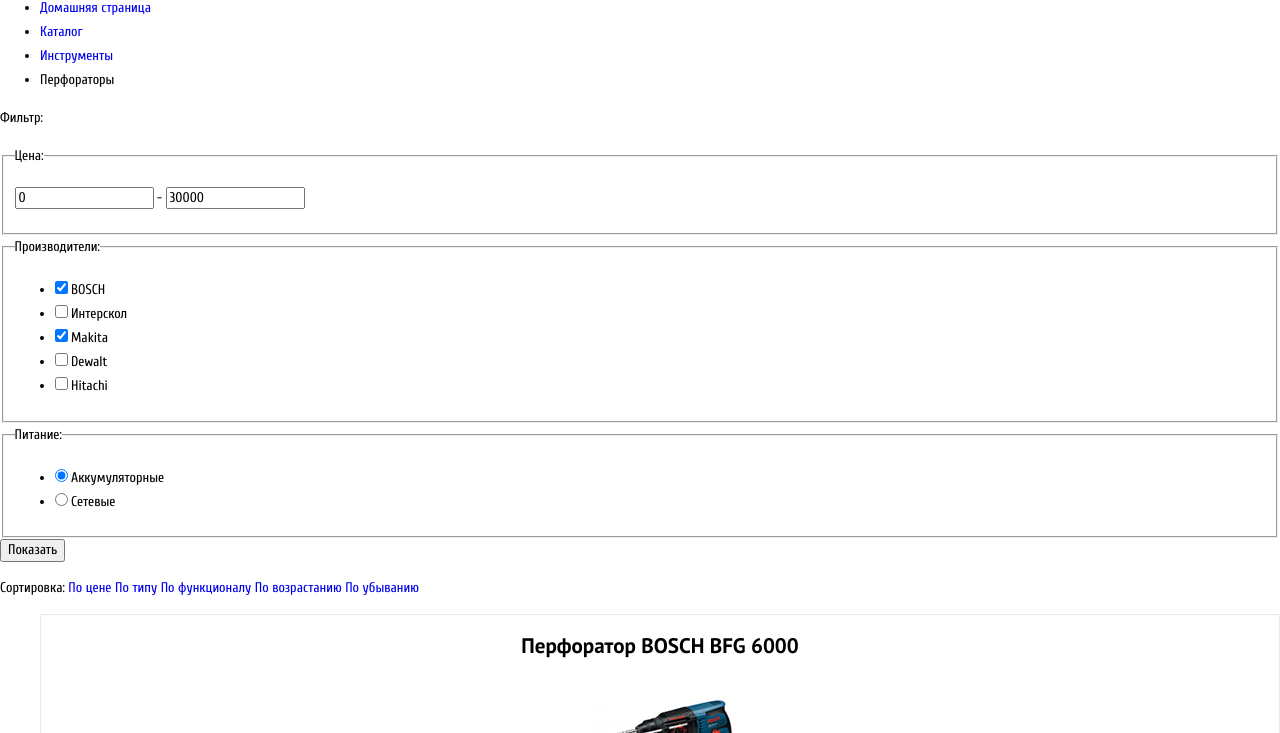
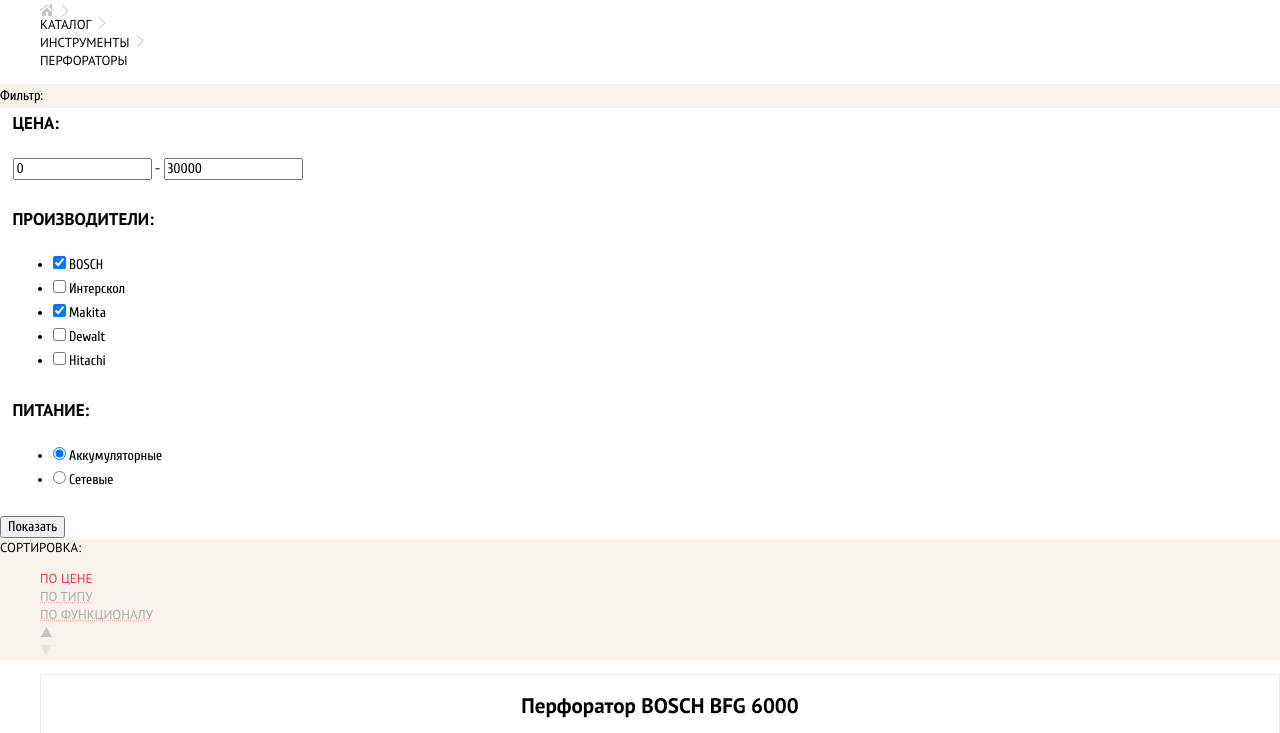
Before and after one commit to skoropeya/1088445-technomart-31, a plain HTML site: page catalog.html in a window 1280 px wide. Shown: the part 615-1348 px from the top of the page. Drawn offline with Linux system fonts and the light colour scheme.

Commit message:
Частично стилизация catalog.html

```diff
--- a/catalog.html
+++ b/catalog.html
@@ -79,16 +79,16 @@
     <main class="page-catalog container">
         <h1>Перфораторы</h1>
         <ul class="bread-crumbs">
-            <li class="bread-crumbs-item"><a href="index.html">Домашняя страница</a></li>
+            <li class="bread-crumbs-item bread-crumbs-home"><a href="index.html"><span class="visually-hidden">Домашняя страница</span></a></li>
             <li class="bread-crumbs-item"><a href="blank.html">Каталог</a></li>
             <li class="bread-crumbs-item"><a href="blank.html">Инструменты</a></li>
-            <li class="bread-crumbs-item"><a>Перфораторы</a></li>
+            <li class="bread-crumbs-item bread-crumbs-current"><a>Перфораторы</a></li>
         </ul>
 
 
         <section class="filters">
             <h2 class="visually-hidden">Список фильтров</h2>
-            <p>Фильтр:</p>
+            <div class="filters-title">Фильтр:</div>
             <form action="https://echo.htmlacademy.ru" method="get" class="form-filters">
                 <fieldset class="filter-price">
                     <legend>Цена:</legend>
@@ -157,14 +157,36 @@
 
         <section class="main-goods-catalog">
             <h2 class="visually-hidden">Список товаров</h2>
-            <p class="main-goods-catalog-sort">
-                <span>Сортировка:</span>
-                <a href="#" class="sorting-attribute">По цене</a>
-                <a href="#" class="sorting-attribute">По типу</a>
-                <a href="#" class="sorting-attribute">По функционалу</a>
-                <a href="#" class="sorting-attribute sorting-attribute-img">По возрастанию</a>
-                <a href="#" class="sorting-attribute sorting-attribute-img">По убыванию</a>
-            </p>
+            <div class="goods-catalog-sort">
+                <span class="catalog-sort-title">Сортировка:</span>
+                <ul class="sorting-attributes">
+                  <li class="sorting-attribute-price sorting-attribute-active">
+                    <a href="#">По цене</a>
+                  </li>
+                  <li class="sorting-attribute-type">
+                    <a href="#">По типу</a>
+                  </li>
+                  <li class="sorting-attribute-function">
+                    <a href="#">По функционалу</a>
+                  </li>
+                  <li class="sorting-attribute-up sorting-attribute-active">
+                    <a href="#">
+                      <span class="visually-hidden">По возрастанию</span>
+                      <svg width="12" height="10" viewBox="0 0 12 10" fill="none" xmlns="http://www.w3.org/2000/svg" class="sorting-arrow-up">
+                        <path d="M5.66241 10L0.162415 0H11.1624" fill="#C5C5C5"/>
+                      </svg>
+                    </a>
+                  </li>
+                  <li class="sorting-attribute-down">
+                    <a href="#">
+                      <span class="visually-hidden">По убыванию</span>
+                      <svg width="12" height="10" viewBox="0 0 12 10" fill="none" xmlns="http://www.w3.org/2000/svg" class="sorting-arrow-down">
+                        <path d="M5.66241 10L0.162415 0H11.1624" fill="#C5C5C5"/>
+                      </svg>
+                    </a>
+                  </li>
+                </ul>
+            </div>
 
             <ul class="goods-list">
                 <li class="good-item">
--- a/css/style.css
+++ b/css/style.css
@@ -66,7 +66,7 @@
   --green-shadow: #367315;         /* тень зеленой кнопки */
   --green-hover: #5FBB2D;
   --green-active: #518534;
-  --basic-background: #F1F5F7;    /* фон хедера, сервисов и т.д. */
+  --basic-background: #F1F5F7;    /* фон хедера, top-footer, сервисов и т.д. */
   --basic-title: #F9F5F0;       /* фон заголовков */
   --sort-filters: #F7F3EC;     /* фон фильтров, кнопок сортровки */
   --border-btn-white: #E5E5E5;  /* обводка белых кнопок в каталоге */
@@ -74,7 +74,6 @@
   --basic-greylight: #C5C5C5;   /* пользовательское меню при клике */
   --active-blue: #1D2739;       /* активный пункт меню в хедере */
   --address-grey: #F3F7F9;        /* текст адреса в top-footer */
-  --light-grey: #F1F5F7;        /*  меню в top-footer */
   --socials-btn: #212A3A;       /* фон для ссылки на соцсети */
   --border-card: #EAEAEA;          /* граница карточки товара/брэнда */
   --del-text: #A9A9A9;          /* текст старая цена, форма обратной связи */
@@ -407,7 +406,7 @@
   list-style: none;
 }
 .footer-nav-list-top a {
-  color: var(--light-grey);
+  color: var(--basic-background);
 }
 
 .footer-nav-list-bottom a{
@@ -768,3 +767,124 @@
 .submit-wrapper {
   background-color: var(--another-grey);
 }
+
+/* CATALOG */
+
+.page-catalog h1{
+  font-size: 30px;
+  line-height: 30px;
+  font-weight: normal;
+  text-transform: uppercase;
+  color: var(--basic-grey);
+  text-align: left;
+  background-color: var(--basic-background);
+}
+
+/* BREAD-CRUMBS */
+
+.bread-crumbs {
+  list-style: none;
+}
+.bread-crumbs-item {
+  font-family: "PT Sans", "Arial", sans-serif;
+  font-size: 13px;
+  line-height: 18px;
+  text-transform: uppercase;
+  color: var(--basic-black);
+}
+.bread-crumbs-item a {
+  position: relative;
+  color: inherit;
+  /* паддинг добавляем. чтобы было видно стрелочки, потом скорректировать */
+  padding-right: 15px;
+}
+.bread-crumbs-home a {
+  display: block;
+  width: 14px;
+  height: 12px;
+  background-image: url("../img/icon/icon-home.svg");
+  background-position: left center;
+  background-repeat: no-repeat;
+}
+.bread-crumbs-item a::after {
+  content: "";
+  position: absolute;
+  top: 0px;
+  right: 0px;
+  width: 8px;
+  height: 14px;
+  background-image: url("../img/icon/icon-right-small.svg");
+  background-repeat: no-repeat;
+}
+.bread-crumbs-current a::after{
+  background: none;
+}
+
+/* section FILTERS */
+.filters-title {
+  background-color: var(--sort-filters);
+}
+.form-filters fieldset {
+  border: none;
+}
+.filter-price legend,
+.filter-brand legend,
+.filter-power-supply legend {
+  font-family: "PT Sans", "Arial", sans-serif;
+  font-weight: bold;
+  font-size: 17px;
+  line-height: 30px;
+  text-transform: uppercase;
+  color: var(--basic-black);
+}
+
+/* section MAIN-GOODS-CATALOG */
+/* div сортировки */
+.goods-catalog-sort {
+  font-family: "PT Sans", "Arial", sans-serif;
+  font-size: 13px;
+  line-height: 18px;
+  text-transform: uppercase;
+  color: var(--basic-black);
+  background-color: var(--sort-filters);
+}
+.sorting-attributes {
+  list-style: none;
+}
+.sorting-attributes a {
+  font: inherit;
+  color: inherit;
+  text-decoration: underline;
+  text-decoration-style: dotted;
+  text-decoration-color: var(--basic-red);
+  opacity: 0.3;
+}
+.sorting-attributes a:hover,
+.sorting-attributes a:focus {
+  opacity: 1;
+  text-decoration-style: solid;
+}
+/* нужно прописывать стиль для :active или только для класса active? */
+.sorting-attributes a:active {
+  color: var(--basic-red);
+  opacity: 1;
+  text-decoration: none;
+}
+.sorting-attribute-active a {
+  color: var(--basic-red);
+  opacity: 1;
+  text-decoration: none;
+}
+.sorting-attribute-up .sorting-arrow-up {
+  transform: rotate(180deg);
+}
+.sorting-attribute-up .sorting-arrow-up path,
+.sorting-attribute-down .sorting-arrow-down path {
+  fill: var(--basic-greylight);
+  fill-opacity: 1;
+}
+.sorting-attribute-up .sorting-arrow-up:hover path,
+.sorting-attribute-down .sorting-arrow-down:hover path {
+  fill: var(--basic-black);
+  fill-opacity: 1;
+}
```
